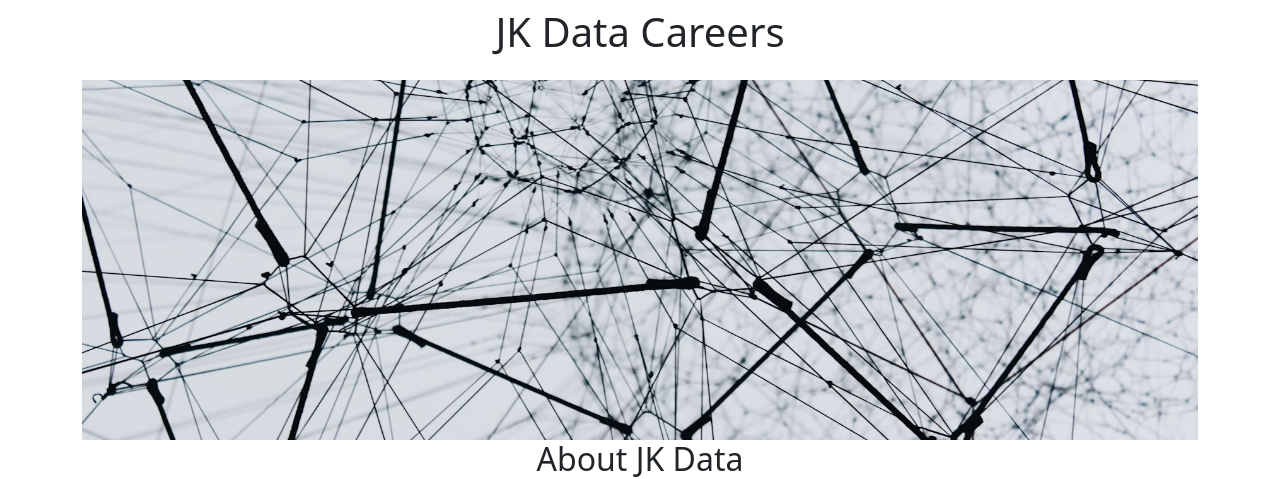
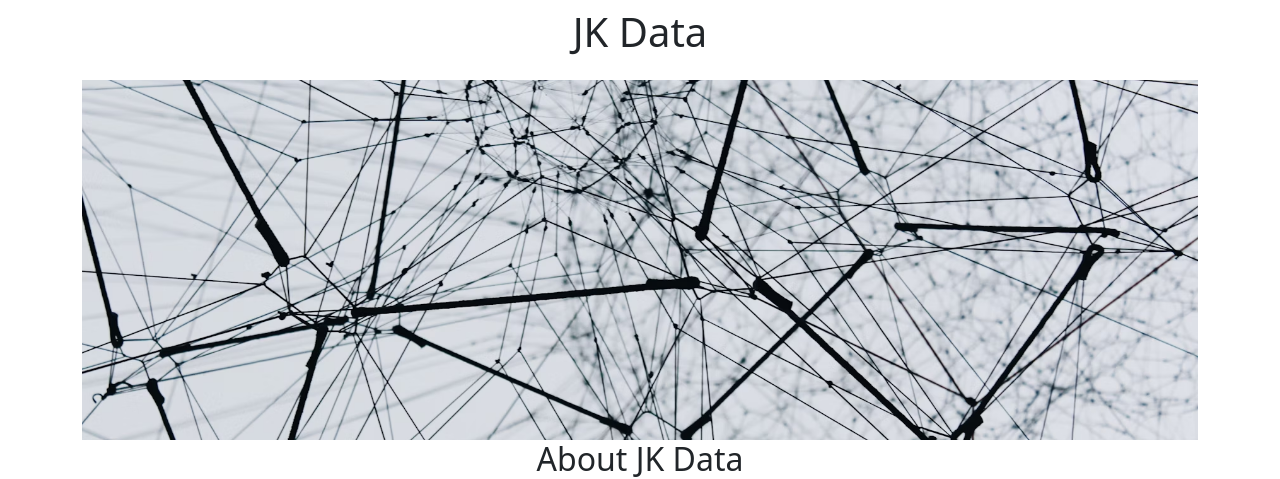
Before and after one commit to jkpatilgit/jovian-careers-website, a Flask app: page / in a window 1280 px wide. Shown: the top 479 px of the page. Run offline with Flask 3, Linux system fonts and the light colour scheme.

Commit message:
UpdateHeading

```diff
--- a/templates/home.html
+++ b/templates/home.html
@@ -1,7 +1,7 @@
 <!DOCTYPE html>
 <html>
   <head>
-    <title>JK Careers...... JC </title>
+    <title>JK Data...... JD </title>
     <meta charset="utf-8">
     <meta name="viewport" content="width=device-width, initial-scale=1">
     <link href="https://cdn.jsdelivr.net/npm/bootstrap@5.3.3/dist/css/bootstrap.min.css" rel="stylesheet" integrity="sha384-QWTKZyjpPEjISv5WaRU9OFeRpok6YctnYmDr5pNlyT2bRjXh0JMhjY6hW+ALEwIH" crossorigin="anonymous">
@@ -15,7 +15,8 @@
   </head>
   <body>
     <div class="container">
-           <h1 class="text-center mt-2 mb-4">  {{company_name}} Careers</h1>
+           <h1 class="text-center mt-2 mb-4">  {{company_name}}
+           </h1>
            <img class="img-fluid" id="banner" src="https://23043986-02f6-4ddf-a77f-26c0f1ef5a32-00-xpmfwanivu2y.picard.replit.dev/static/DS.jpg">
       <h2 class="text-center"> About JK Data</h2>
     <p class="lead">  An Artificial Intelligence (AI) Company  that specializes in integrating artificial intelligence solutions to help other companies improve and remain competitive in their industry.
```
